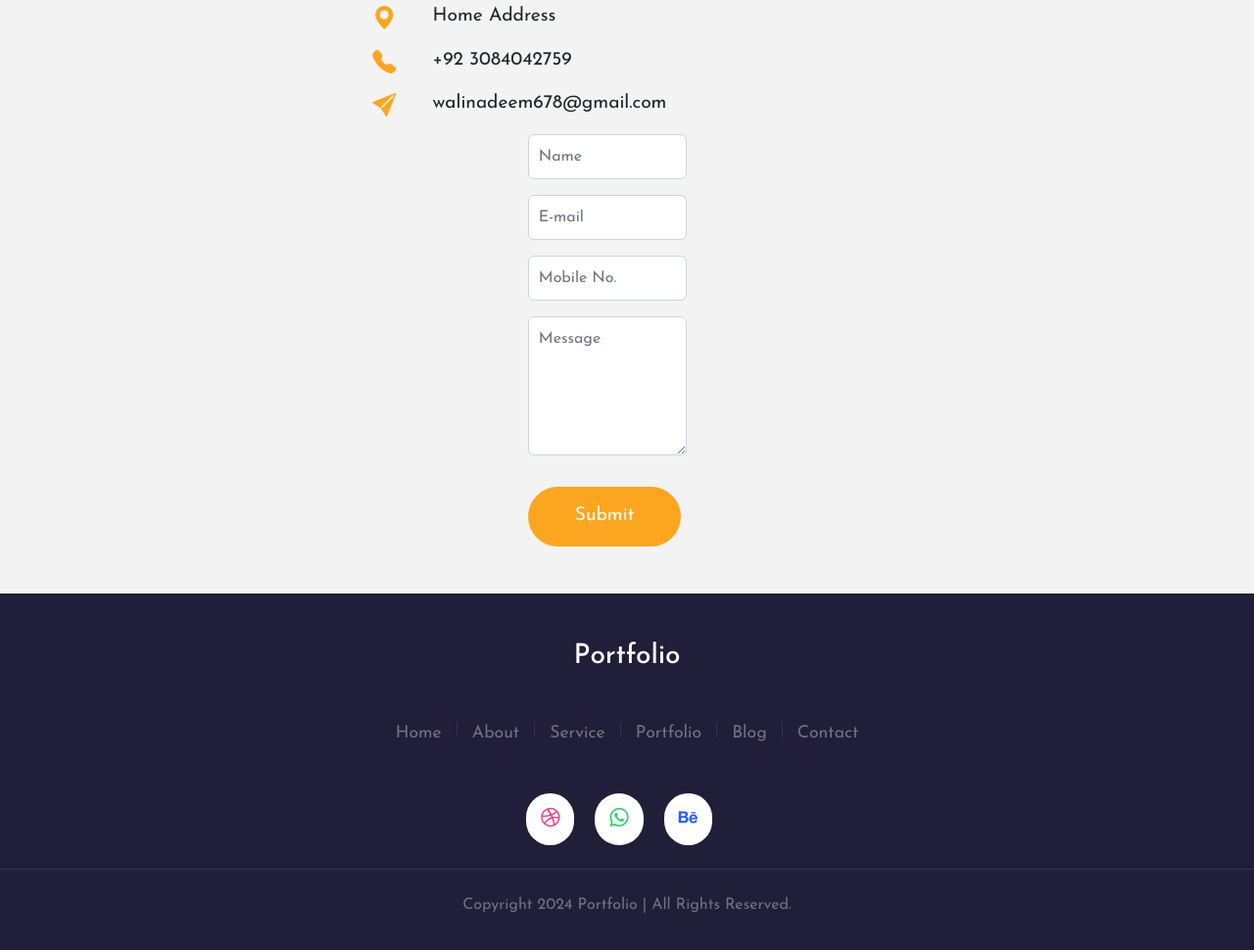
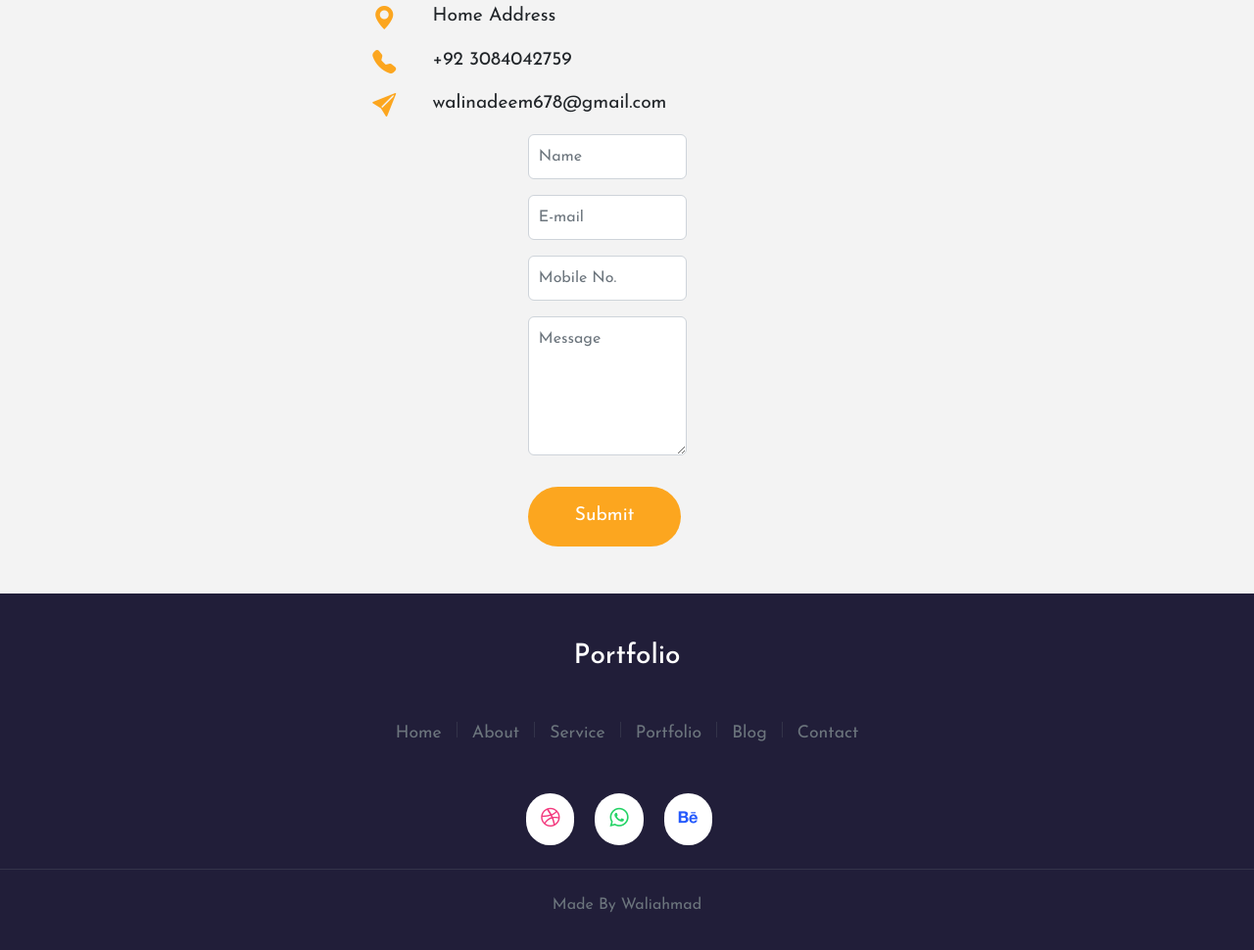
Before and after one commit to waliahamd/portfolia, a plain HTML site: page index.html in a window 1280 px wide. Shown: the part 4231-5201 px from the top of the page at 98% size. Drawn offline with nearby package versions, Linux system fonts and the light colour scheme.

Commit message:
Update index.html

```diff
--- a/index.html
+++ b/index.html
@@ -861,7 +861,7 @@
       </div>
       <hr class="text-muted my-4" />
 
-      <p>Copyright 2024 Portfolio | All Rights Reserved.</p>
+      <p>Made By Waliahmad</p>
     </footer>
     <!-- footer section ends here -->
 
```
